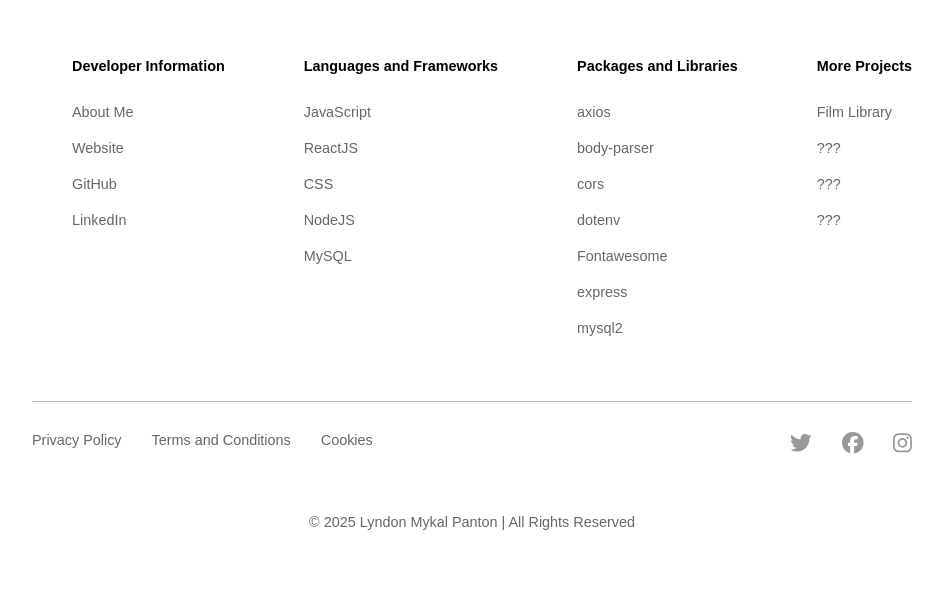
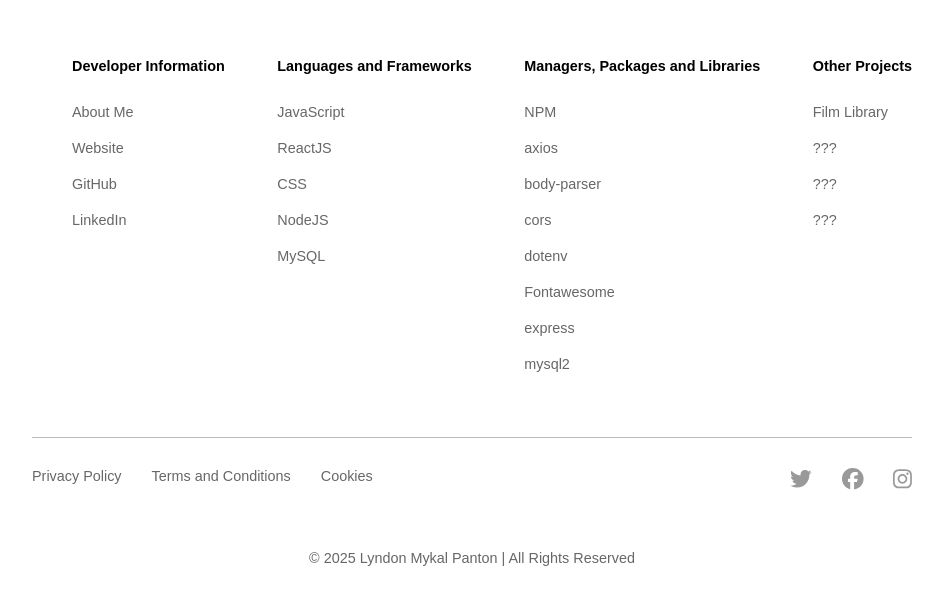
Before and after one commit to lyndonpanton/book-library, a React (Create React App) app in the folder client/: page / in a window 1280 px wide. Shown: the part 1094-1698 px from the top of the page, without its empty margins (168-1111 px from the left). Built offline with nearby package versions, Linux system fonts and the light colour scheme; no server answers.

Commit message:
Added links to footer

```diff
--- a/client/src/footer/Footer.css
+++ b/client/src/footer/Footer.css
@@ -20,6 +20,11 @@ footer {
 .footer-main-link:hover, .footer-sub-link:hover {
     color: #232323;
     text-decoration: underline;
+}
+
+.footer-main-link > a {
+    color: inherit;
+    text-decoration: none;
 }
 
 .footer-main-link-heading {
--- a/client/src/footer/Footer.js
+++ b/client/src/footer/Footer.js
@@ -11,35 +11,59 @@ function Footer() {
             <section id="footer-main-links">
                 <ul className="footer-main-link-list">
                     <li className="footer-main-link footer-main-link-heading">Developer Information</li>
-                    <li className="footer-main-link">About Me</li>
-                    <li className="footer-main-link">Website</li>
-                    <li className="footer-main-link">GitHub</li>
-                    <li className="footer-main-link">LinkedIn</li>
+                    <li className="footer-main-link">
+                        <a href="" target="_blank">About Me</a>
+                    </li>
+                    <li className="footer-main-link">
+                        <a href="" target="_blank">Website</a>
+                    </li>
+                    <li className="footer-main-link">
+                        <a href="" target="_blank">GitHub</a>
+                    </li>
+                    <li className="footer-main-link">
+                        <a href="https://www.linkedin.com/in/lyndonpanton/" target="_blank">LinkedIn</a>
+                    </li>
                 </ul>
                 <ul className="footer-main-link-list">
                     <li className="footer-main-link footer-main-link-heading">Languages and Frameworks</li>
-                    <li className="footer-main-link">JavaScript</li>
-                    <li className="footer-main-link">ReactJS</li>
-                    <li className="footer-main-link">CSS</li>
-                    <li className="footer-main-link">NodeJS</li>
-                    <li className="footer-main-link">MySQL</li>
+                    <li className="footer-main-link">
+                        <a href="https://developer.mozilla.org/en-US/docs/Web/JavaScript" target="_blank">JavaScript</a>
+                    </li>
+                    <li className="footer-main-link">
+                        <a href="https://react.dev/" target="_blank">ReactJS</a></li>
+                    <li className="footer-main-link">
+                        <a href="https://developer.mozilla.org/en-US/docs/Web/CSS" target="_blank">CSS</a></li>
+                    <li className="footer-main-link">
+                        <a href="https://nodejs.org/" target="_blank">NodeJS</a></li>
+                    <li className="footer-main-link">
+                        <a href="https://www.mysql.com/" target="_blank">MySQL</a></li>
                 </ul>
                 <ul className="footer-main-link-list">
-                    <li className="footer-main-link footer-main-link-heading">Packages and Libraries</li>
-                    <li className="footer-main-link">axios</li>
-                    <li className="footer-main-link">body-parser</li>
-                    <li className="footer-main-link">cors</li>
-                    <li className="footer-main-link">dotenv</li>
-                    <li className="footer-main-link">Fontawesome</li>
-                    <li className="footer-main-link">express</li>
-                    <li className="footer-main-link">mysql2</li>
+                    <li className="footer-main-link footer-main-link-heading">Managers, Packages and Libraries</li>
+                    <li className="footer-main-link">
+                        <a href="https://www.npmjs.com/" target="_blank">NPM</a>
+                    </li>
+                    <li className="footer-main-link">
+                        <a href="https://axios-http.com" target="_blank">axios</a></li>
+                    <li className="footer-main-link">
+                        <a href="https://www.npmjs.com/package/body-parser" target="_blank">body-parser</a></li>
+                    <li className="footer-main-link">
+                        <a href="https://www.npmjs.com/package/cors" target="_blank">cors</a></li>
+                    <li className="footer-main-link">
+                        <a href="https://www.npmjs.com/package/dotenv" target="_blank">dotenv</a></li>
+                    <li className="footer-main-link">
+                        <a href="https://fontawesome.com/" target="_blank">Fontawesome</a></li>
+                    <li className="footer-main-link">
+                        <a href="https://expressjs.com/" target="_blank">express</a></li>
+                    <li className="footer-main-link">
+                        <a href="https://www.npmjs.com/package/mysql2" target="_blank">mysql2</a></li>
                 </ul>
                 <ul className="footer-main-link-list">
-                    <li className="footer-main-link footer-main-link-heading">More Projects</li>
-                    <li className="footer-main-link">Film Library</li>
-                    <li className="footer-main-link">???</li>
-                    <li className="footer-main-link">???</li>
-                    <li className="footer-main-link">???</li>
+                    <li className="footer-main-link footer-main-link-heading">Other Projects</li>
+                    <li className="footer-main-link"><a href="">Film Library</a></li>
+                    <li className="footer-main-link"><a href="">???</a></li>
+                    <li className="footer-main-link"><a href="">???</a></li>
+                    <li className="footer-main-link"><a href="">???</a></li>
                 </ul>
             </section>
             <section id="footer-sub-links">
--- a/client/src/main/Library.js
+++ b/client/src/main/Library.js
@@ -13,7 +13,6 @@ function Library({ books }) {
                         return (
                             <div key={index} className="book">
                                 <h3 className="book-title">{ book.title }</h3>
-                                {/* Give covers a specific size */}
                                 <p className="book-author">{ book.author }</p>
                                 <img className="book-cover" src={ book.cover_url } alt="Book cover" />
                                 <p className="book-isbn">ISBN: { book.isbn }</p>
```
